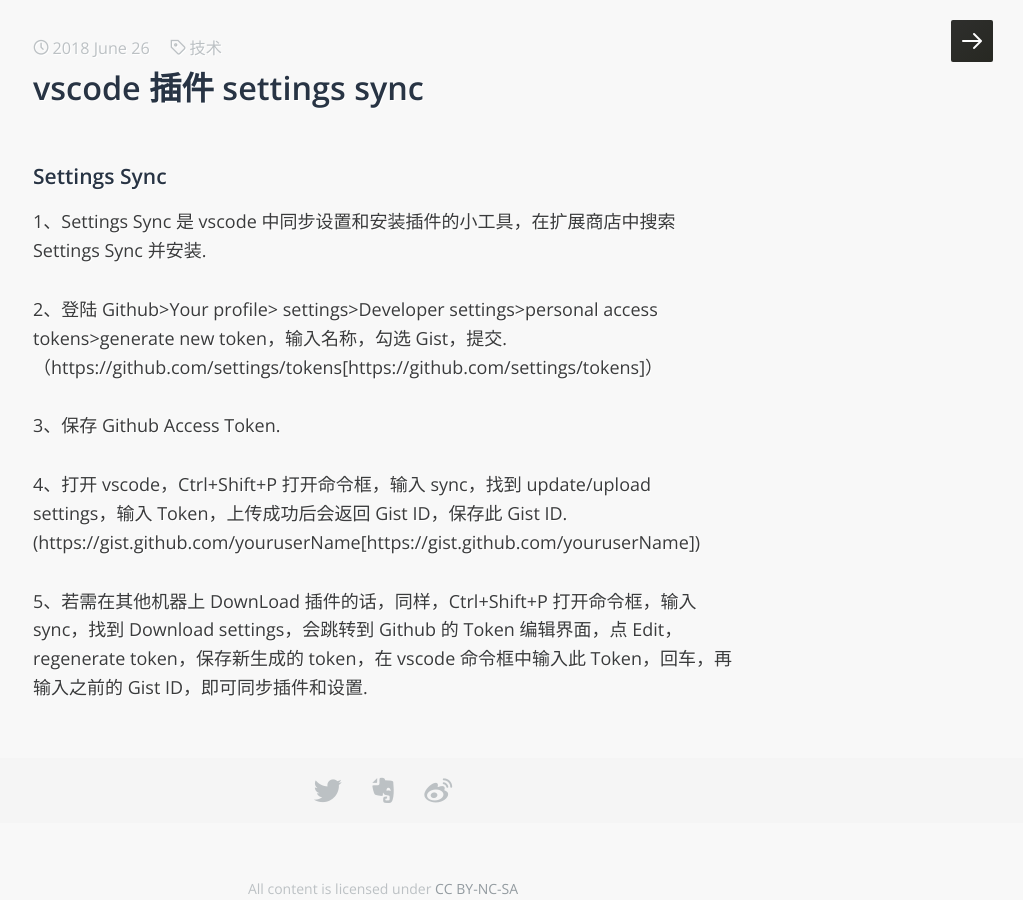
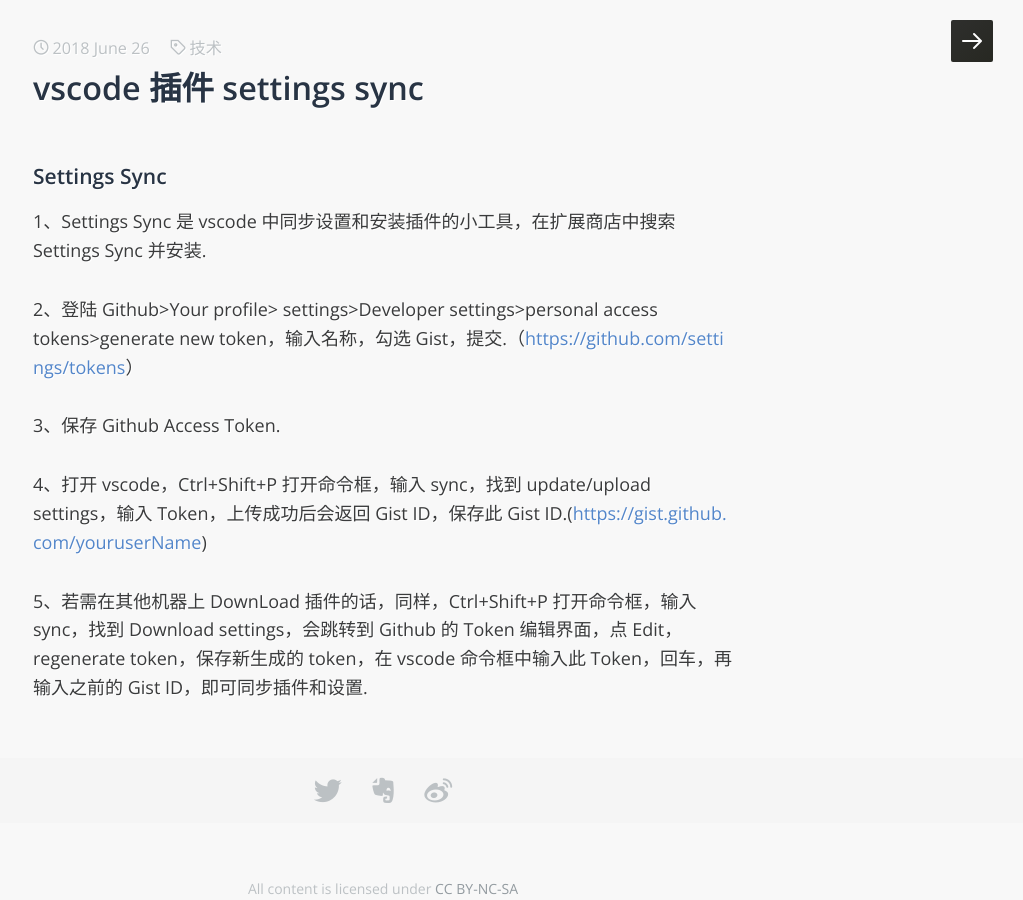
Before and after one commit to yyhuaisha/yyhuaisha.github.io, a Jekyll site: the page built from _posts/tech/2018-06-26-vscode插件Settings Sync.md, in a window 1280 px wide. Shown: the whole page, without its empty margins (257-1280 px from the left). Built offline with Jekyll 4.4.1, drawn with Linux system fonts in a browser that asks for light colours; some web fonts are replaced.

Commit message:
update link

```diff
--- a/_posts/tech/2018-06-26-vscode插件Settings Sync.md
+++ b/_posts/tech/2018-06-26-vscode插件Settings Sync.md
@@ -10,10 +10,10 @@ keywords: Settings Sync
 
 1、Settings Sync 是 vscode 中同步设置和安装插件的小工具，在扩展商店中搜索 Settings Sync 并安装.
 
-2、登陆 Github>Your profile> settings>Developer settings>personal access tokens>generate new token，输入名称，勾选 Gist，提交.（https://github.com/settings/tokens[https://github.com/settings/tokens]）
+2、登陆 Github>Your profile> settings>Developer settings>personal access tokens>generate new token，输入名称，勾选 Gist，提交.（[https://github.com/settings/tokens](https://github.com/settings/tokens)）
 
 3、保存 Github Access Token.
 
-4、打开 vscode，Ctrl+Shift+P 打开命令框，输入 sync，找到 update/upload settings，输入 Token，上传成功后会返回 Gist ID，保存此 Gist ID.(https://gist.github.com/youruserName[https://gist.github.com/youruserName])
+4、打开 vscode，Ctrl+Shift+P 打开命令框，输入 sync，找到 update/upload settings，输入 Token，上传成功后会返回 Gist ID，保存此 Gist ID.([https://gist.github.com/youruserName](https://gist.github.com/youruserName))
 
 5、若需在其他机器上 DownLoad 插件的话，同样，Ctrl+Shift+P 打开命令框，输入 sync，找到 Download settings，会跳转到 Github 的 Token 编辑界面，点 Edit，regenerate token，保存新生成的 token，在 vscode 命令框中输入此 Token，回车，再输入之前的 Gist ID，即可同步插件和设置.
```
